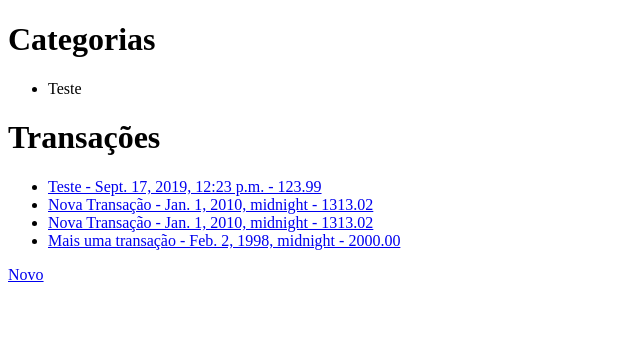
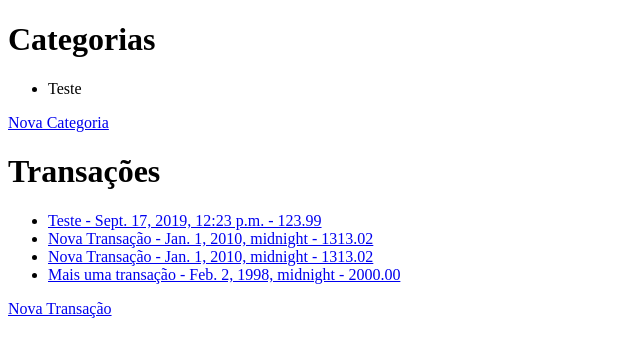
Before and after one commit to allankeiiti/CrudDjango, a Django app: page /listagem/ in a window 1280 px wide. Shown: the top 357 px of the page, without its empty margins (0-640 px from the left). Run offline with Django 3.2, Linux system fonts and the light colour scheme; data comes from the database, SQL or seed files in the repository; both versions use the stored data as it was after the commit.

Commit message:
Subindo db.sqlite3 TODO - Colocar um CRUD para Categoria

```diff
--- a/contas/templates/contas/listagem.html
+++ b/contas/templates/contas/listagem.html
@@ -11,7 +11,7 @@
         <li>{{ categoria }}</li>
     {% endfor %}
     </ul>
-
+    <a href="{%url 'url_nova_categoria' %}">Nova Categoria</a>
     <h1>Transações</h1>
     <ul>
     {% for transacao in transacoes %}
@@ -20,7 +20,7 @@
     {% endfor %}
     </ul>
 
-    <a href="{%url 'url_nova'%}">Novo</a>
+    <a href="{%url 'url_nova'%}">Nova Transação</a>
 
 </body>
 </html>
--- a/contas/views.py
+++ b/contas/views.py
@@ -52,3 +52,36 @@
     transacao = TransacaoForm.objetcs.get(pk=pk)
     transacao.delete()
     return redirect('url_listagem')
+
+def nova_categoria(request):
+    data = {}
+    form = CategoriaForm(request.POST or None)
+
+    # Validar o Form
+    if form.is_valid():
+        form.save()
+        return redirect('url_listagem')
+
+    data['form'] = form
+    return render(request, 'contas/form.html', data)
+    # return render(request, 'contas/form.html', {'form':form})
+
+def update_categoria(request, pk):
+    categoria = Categoria.objects.get(pk=pk)
+    data = {}
+    form = CategoriaForm(request.POST or None, instance=categoria)
+
+    # Validar o Form
+    if form.is_valid():
+        form.save()
+        return redirect('url_listagem')
+
+    data['form'] = form
+    data['categoria'] = categoria
+    return render(request, 'contas/form.html', data)
+    # return render(request, 'contas/form.html', {'form':form})
+
+def delete_categoria(request, pk):
+    categoria = CategoriaForm.objetcs.get(pk=pk)
+    categoria.delete()
+    return redirect('url_listagem')
--- a/controle_gastos/urls.py
+++ b/controle_gastos/urls.py
@@ -15,7 +15,7 @@ Including another URLconf
 """
 from django.contrib import admin
 from django.urls import path
-from contas.views import home, listagem, nova_transacao, update, delete
+from contas.views import *
 
 urlpatterns = [
     path('admin/', admin.site.urls),
@@ -23,5 +23,6 @@ urlpatterns = [
     path('update/<int:pk>/', update, name='url_update'),
     path('delete/<int:pk>/', update, name='url_delete'),
     path('listagem/', listagem, name='url_listagem'),
-    path('contas/form/', nova_transacao, name='url_nova')
+    path('contas/form/', nova_transacao, name='url_nova'),
+    path('contas/form/', nova_categoria, name='url_nova_categoria')
 ]
```
Also changed, not shown: db.sqlite3 (added).
